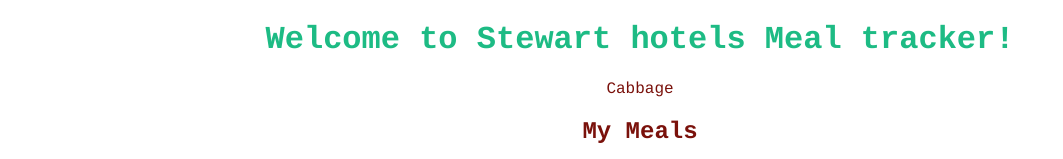
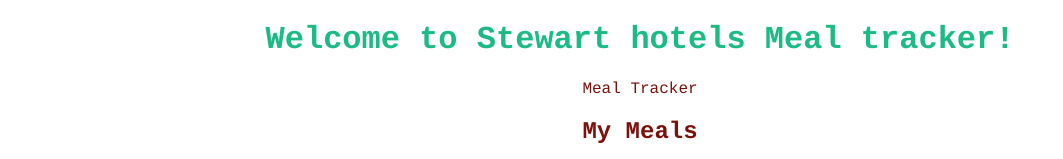
Before and after one commit to stewilondanga/meal-tracker, an Angular app: page / in a window 1280 px wide. Shown: the top 159 px of the page, without its empty margins (0-1063 px from the left). Built offline with nearby package versions, Linux system fonts and the light colour scheme.

Commit message:
add src/app/meals/meals.component.ts

```diff
--- a/src/app/meals/meals.component.html
+++ b/src/app/meals/meals.component.html
@@ -1,12 +1,12 @@
 <p>
-  {{meals}}
+  {{ title }}
 </p>
 
 <h2>My Meals</h2>
 <ul class="mealz">
-  <li *ngFor="let meal of mealz" [class.selected]="meal === selectedMeal" (click)="onSelect(hero)">
+  <li *ngFor="let meal of meals" [class.selected]="meal === selectedMeal" (click)="onSelect(meal)">
     <span class="badge">{{meal.calorie}}</span> {{meal.name}}
   </li>
 </ul>
 
-<app-menu [menu]="selectedMeal"></app-menu>
+<app-menu [meal]="selectedMeal"></app-menu>
--- a/src/app/meals/meals.component.ts
+++ b/src/app/meals/meals.component.ts
@@ -8,17 +8,19 @@ import { MEALS } from '../mock-meal'
   styleUrls: ['./meals.component.css']
 })
 export class MealsComponent implements OnInit {
-  meals = 'Cabbage'
+  meals: Meal[];
+  selectedMeal: Meal;
+  title: string;
 
-  selectedMeal: Meal;
-
-     mealz = MEALS;
+  constructor() {
+    this.meals = MEALS;
+    this.title = "Meal Tracker";
+  }
 
   onSelect(meal: Meal): void {
     this.selectedMeal = meal;
   }
 
-  constructor() { }
 
   ngOnInit() {
   }
--- a/src/app/menu/menu.component.html
+++ b/src/app/menu/menu.component.html
@@ -1,11 +1,11 @@
-<div *ngIf="menu">
+<div *ngIf="meal">
 
   <h2>{{ meal.name | uppercase }} Details</h2>
   <div><span>calorie: </span>{{meal.calorie}}</div>
   <div>
 
     <label>name:
-      <input [(ngModel)]="Meal.name" placeholder="meal"/>
+      <input [(ngModel)]="meal.name" placeholder="meal"/>
     </label>
   </div>
 </div>
--- a/src/app/menu/menu.component.ts
+++ b/src/app/menu/menu.component.ts
@@ -7,7 +7,7 @@ import { Meal } from '../meal';
   styleUrls: ['./menu.component.css']
 })
 export class MenuComponent implements OnInit {
-  @Input() menu: Meal;
+  @Input() meal: Meal;
 
   constructor() { }
 
```
